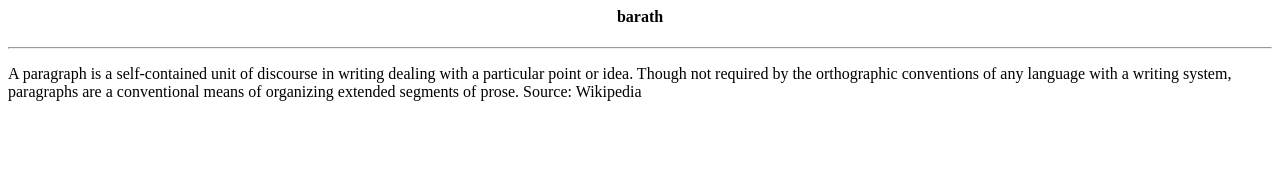
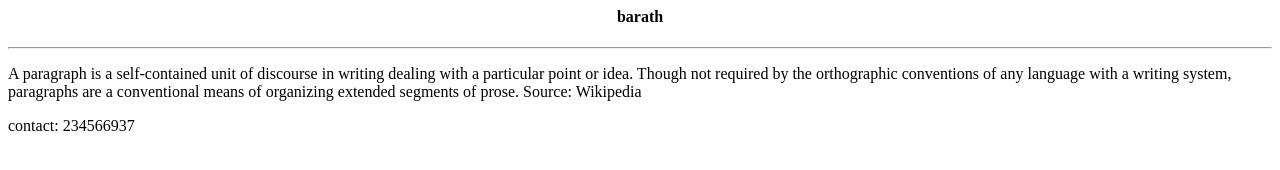
Before and after one commit to BARATH-1417/EXAMPLE1, a plain HTML site: page index.html in a window 1280 px wide. Drawn offline with Linux system fonts and the light colour scheme.

Commit message:
number added

```diff
--- a/index.html
+++ b/index.html
@@ -6,3 +6,5 @@
 <p> A paragraph is a self-contained unit of discourse in writing dealing with a particular point or idea. Though not required by the orthographic conventions of any language with a writing system, paragraphs are a conventional means of organizing extended segments of prose.
 Source:
 Wikipedia</p>
+
+<p>contact: 234566937</p>
```
